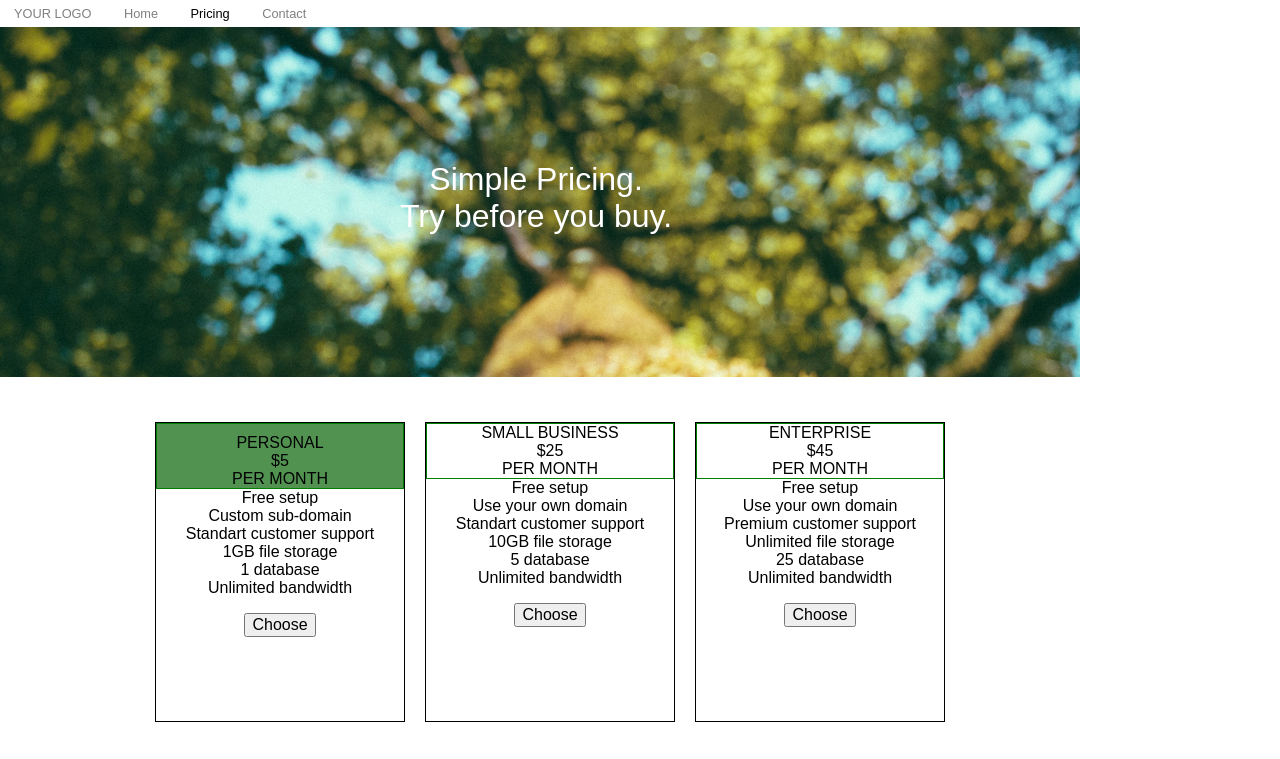
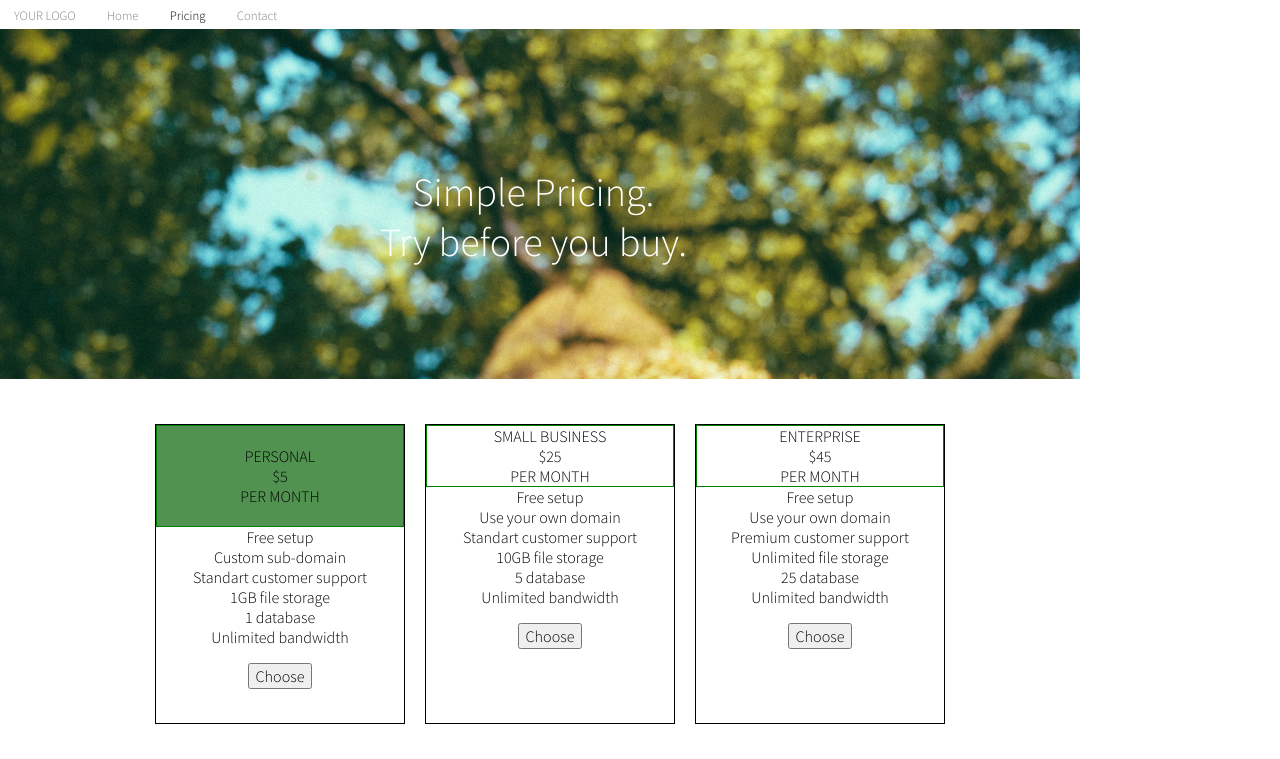
Before and after one commit to TheIronYard-humdrum/w1-Project, a plain HTML site: page index.html in a window 1280 px wide. Shown: the top 759 px of the page. Drawn offline with Linux system fonts and the light colour scheme.

Commit message:
css update price boxes

```diff
--- a/index.html
+++ b/index.html
@@ -2,6 +2,7 @@
 <html>
 <head>
   <title>Week 1 Project - Normal Mode - Subscription Service</title>
+  <link href='https://fonts.googleapis.com/css?family=Source+Sans+Pro:400,300,700' rel='stylesheet' type='text/css'>
   <link href="normalize.css" rel="stylesheet">
   <link href="main.css" rel="stylesheet">
 </head>
--- a/main.css
+++ b/main.css
@@ -47,8 +47,9 @@ h1.catch-phrase{
   position: absolute;
   color: white;
   text-align: center;
-  left: 400px;
+  left: 380px;
   top: 140px;
+  font-size: 2.5em;
 }
 
 /*Plan Options and Info*/
@@ -91,7 +92,8 @@ ul.plan-specs {
 }
 
 .green-box {
-  padding-top: 10px;
+  padding-top: 20px;
+  padding-bottom: 20px;
   background-color: #519251;
 }
 
```
